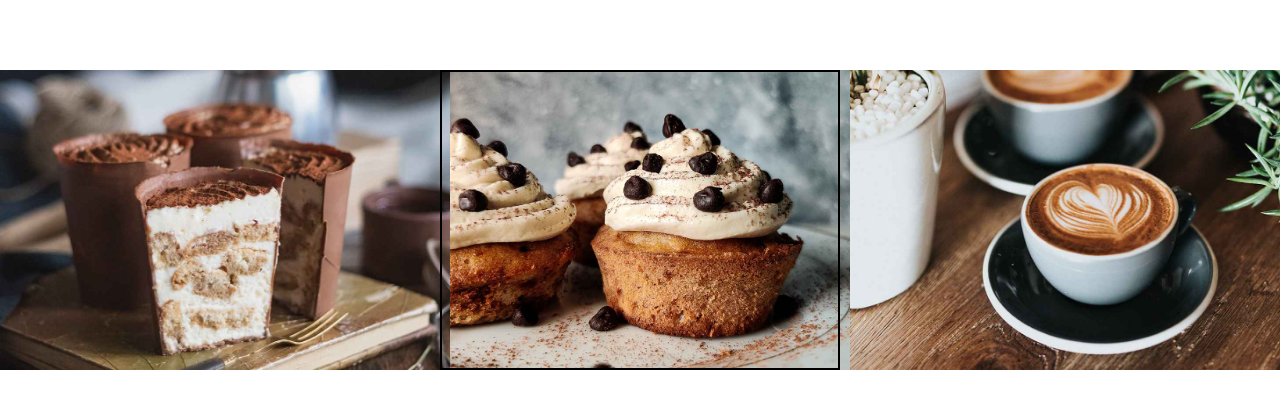
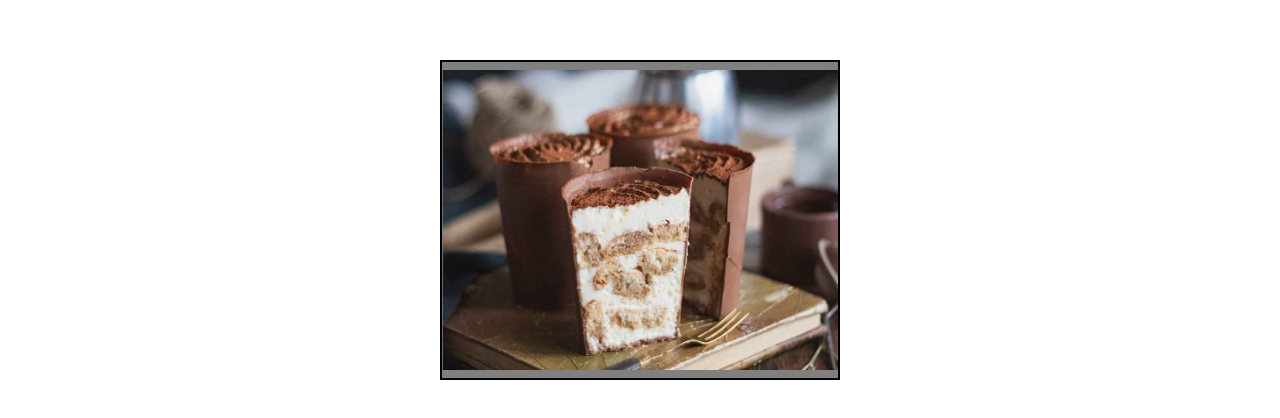
Before and after one commit to fromscode/image-carousel, a website built with webpack: page src/index.html in a window 1280 px wide. Shown: the part 180-598 px from the top of the page. Built offline with nearby package versions, Linux system fonts and the light colour scheme.

Commit message:
Create frame viewport

```diff
--- a/src/index.html
+++ b/src/index.html
@@ -7,7 +7,8 @@
   </head>
 
   <body>
-    <div class="frame"></div>
-    <div class="wide-container"></div>
+    <div class="frame">
+      <div class="wide-container"></div>
+    </div>
   </body>
 </html>
--- a/src/index.js
+++ b/src/index.js
@@ -11,9 +11,11 @@ const allImages = [image1, image2, image3];
 
 const wideCont = document.querySelector(".wide-container");
 
+let index = 0;
 for (const img of allImages) {
   const elemnt = document.createElement("img");
   elemnt.src = img;
   elemnt.height = 300;
   wideCont.append(elemnt);
+  ++index;
 }
--- a/src/styles/styles.css
+++ b/src/styles/styles.css
@@ -8,6 +8,8 @@ body {
 
 .wide-container {
   display: flex;
+  justify-content: center;
+  translate: 396.8px;
 }
 
 img {
@@ -16,8 +18,12 @@ img {
 }
 
 .frame {
-  height: 300px;
+  display: flex;
+  justify-content: center;
+  align-items: center;
+  overflow: hidden;
+  height: 320px;
   width: 400px;
   border: 2px solid black;
-  position: absolute;
+  background-color: grey;
 }
```
